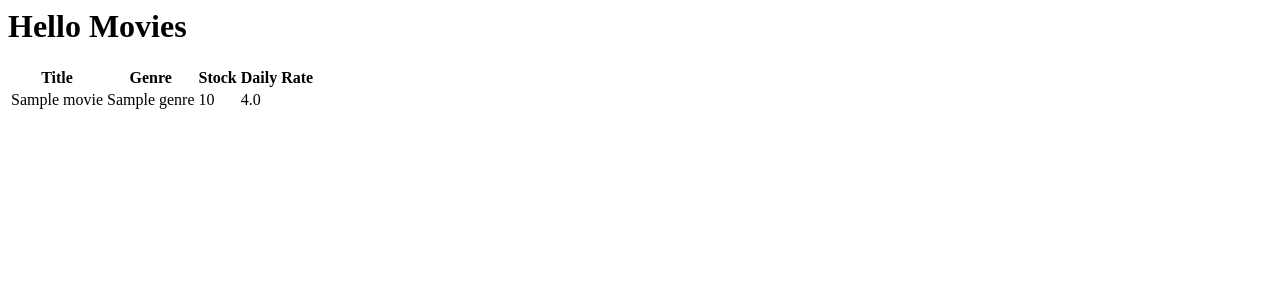
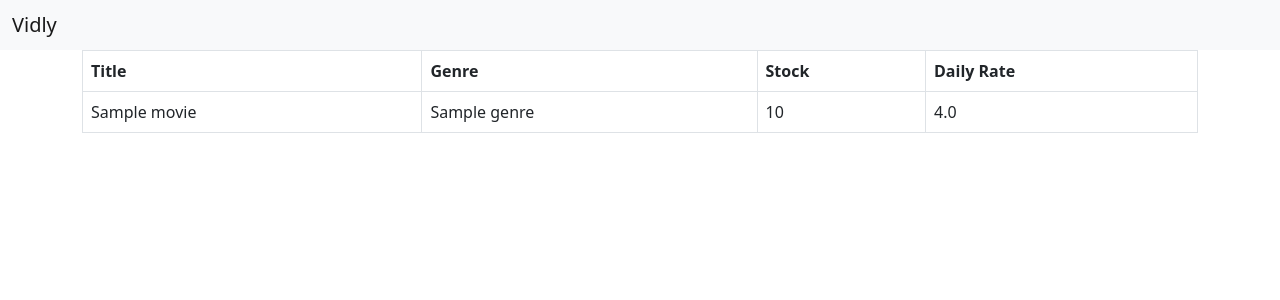
Before and after one commit to danielicy/python, a Django app: page /movies/ in a window 1280 px wide. Shown: the top 300 px of the page. Run offline with Django 3.2, Linux system fonts and the light colour scheme; tables that the repository leaves empty hold one stand-in row (values such as "Sample post").

Commit message:
base.html

```diff
--- a/vidly/movies/templates/movies/index.html
+++ b/vidly/movies/templates/movies/index.html
@@ -1,5 +1,6 @@
-<h1>Hello Movies</h1>
-<table class="table">
+{% extends 'base.html' %} {% block content %}
+
+<table class="table table-bordered table-hover">
   <thead>
     <tr>
       <th>Title</th>
@@ -19,3 +20,4 @@
     {% endfor %}
   </tbody>
 </table>
+{% endblock %}
--- /dev/null
+++ b/vidly/templates/base.html
@@ -0,0 +1,42 @@
+<!DOCTYPE html>
+<html lang="en">
+  <head>
+    <!-- Required meta tags -->
+    <meta charset="utf-8" />
+    <meta name="viewport" content="width=device-width, initial-scale=1" />
+
+    <!-- Bootstrap CSS -->
+    <link
+      href="https://cdn.jsdelivr.net/npm/bootstrap@5.0.2/dist/css/bootstrap.min.css"
+      rel="stylesheet"
+      integrity="sha384-EVSTQN3/azprG1Anm3QDgpJLIm9Nao0Yz1ztcQTwFspd3yD65VohhpuuCOmLASjC"
+      crossorigin="anonymous"
+    />
+
+    <title>Vidly</title>
+  </head>
+  <body>
+    <!-- As a heading -->
+    <nav class="navbar navbar-light bg-light">
+      <div class="container-fluid">
+        <span class="navbar-brand mb-0 h1">Vidly</span>
+      </div>
+    </nav>
+    <main class="container">{% block content %}{% endblock %}</main>
+
+    <!-- Optional JavaScript; choose one of the two! -->
+
+    <!-- Option 1: Bootstrap Bundle with Popper -->
+    <script
+      src="https://cdn.jsdelivr.net/npm/bootstrap@5.0.2/dist/js/bootstrap.bundle.min.js"
+      integrity="sha384-MrcW6ZMFYlzcLA8Nl+NtUVF0sA7MsXsP1UyJoMp4YLEuNSfAP+JcXn/tWtIaxVXM"
+      crossorigin="anonymous"
+    ></script>
+
+    <!-- Option 2: Separate Popper and Bootstrap JS -->
+    <!--
+    <script src="https://cdn.jsdelivr.net/npm/@popperjs/core@2.9.2/dist/umd/popper.min.js" integrity="sha384-IQsoLXl5PILFhosVNubq5LC7Qb9DXgDA9i+tQ8Zj3iwWAwPtgFTxbJ8NT4GN1R8p" crossorigin="anonymous"></script>
+    <script src="https://cdn.jsdelivr.net/npm/bootstrap@5.0.2/dist/js/bootstrap.min.js" integrity="sha384-cVKIPhGWiC2Al4u+LWgxfKTRIcfu0JTxR+EQDz/bgldoEyl4H0zUF0QKbrJ0EcQF" crossorigin="anonymous"></script>
+    -->
+  </body>
+</html>
--- a/vidly/vidly/settings.py
+++ b/vidly/vidly/settings.py
@@ -10,6 +10,7 @@ For the full list of settings and their values, see
 https://docs.djangoproject.com/en/3.2/ref/settings/
 """
 
+import os
 from pathlib import Path
 
 # Build paths inside the project like this: BASE_DIR / 'subdir'.
@@ -55,7 +56,7 @@ ROOT_URLCONF = 'vidly.urls'
 TEMPLATES = [
     {
         'BACKEND': 'django.template.backends.django.DjangoTemplates',
-        'DIRS': [],
+        'DIRS': [os.path.join(BASE_DIR, 'templates')],
         'APP_DIRS': True,
         'OPTIONS': {
             'context_processors': [
```
